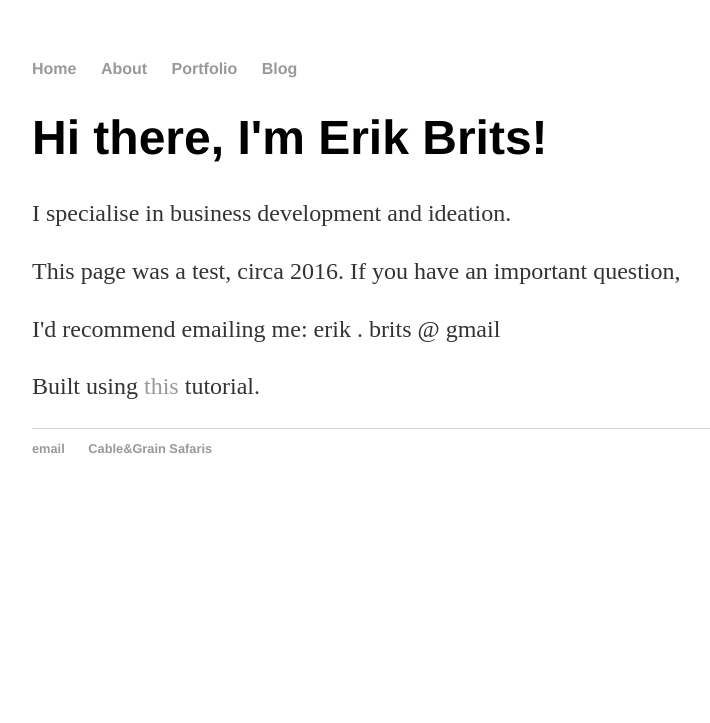
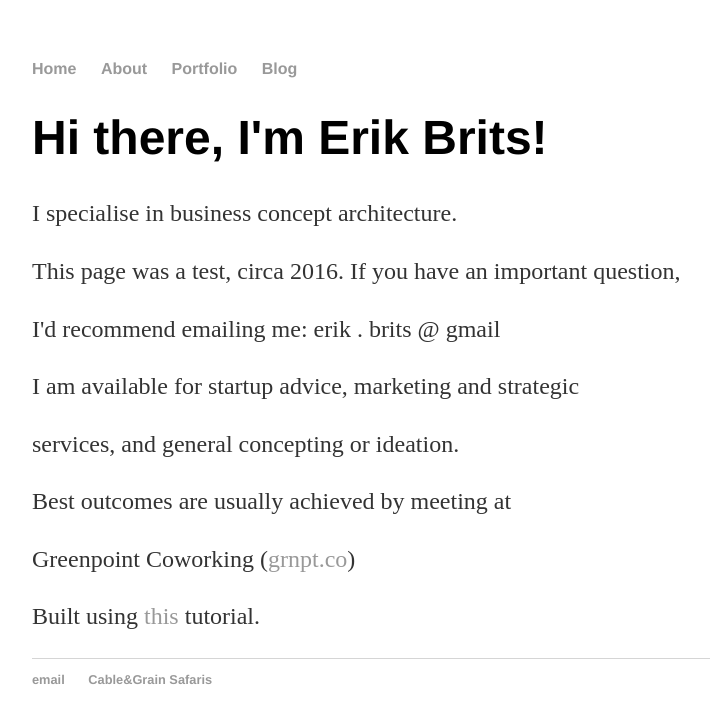
Before and after one commit to erikbrits/erikbrits.github.io, a Jekyll site: the page built from index.html, in a window 1280 px wide. Shown: the top 723 px of the page, without its empty margins (160-870 px from the left). Built offline with Jekyll 4.4.1, drawn with Linux system fonts in a browser that asks for light colours.

Commit message:
Update index.html
Added grnpt.co site...

```diff
--- a/index.html
+++ b/index.html
@@ -6,8 +6,12 @@ title: Erik Brits - Hello World
     		<div class="blurb">
         		<h1>Hi there, I'm Erik Brits!</h1>
 
-				<p>I specialise in business development and ideation.</p>
+				<p>I specialise in business concept architecture.</p>
 				<p>This page was a test, circa 2016. If you have an important question,</p>
 				<p>I'd recommend emailing me:	erik . brits @ gmail</p>
+				<p>I am available for startup advice, marketing and strategic</p>
+				<p>services, and general concepting or ideation.</p>
+				<p>Best outcomes are usually achieved by meeting at</p>
+				<p>Greenpoint Coworking (<a href="http://grnpt.co">grnpt.co</a>)</p>
 				<p>Built using <a href="http://jmcglone.com/guides/github-pages/">this</a> tutorial.</p>
     		</div><!-- /.blurb -->
```
